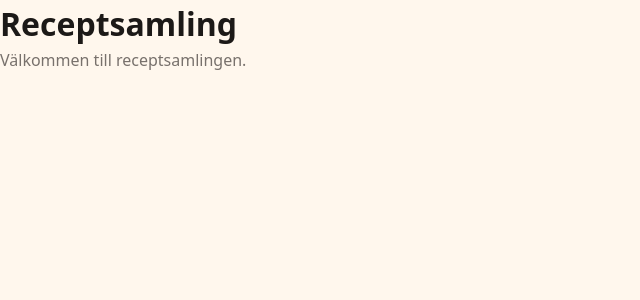
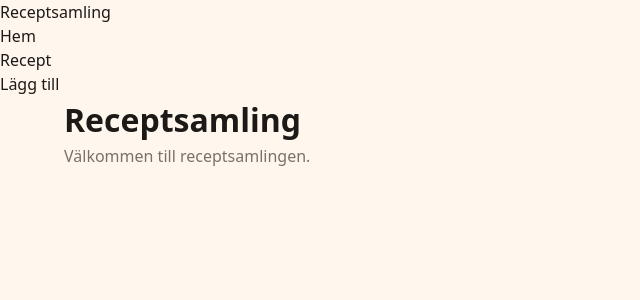
Before and after one commit to Peshro96/-Labb-2-React-webbapplikation-med-SCSS, a React (Vite) app in the folder client/: page / in a window 1280 px wide. Shown: the top 300 px of the page, without its empty margins (0-640 px from the left). Built offline with nearby package versions, Linux system fonts and the light colour scheme.

Commit message:
add navbar component

```diff
--- a/client/src/App.tsx
+++ b/client/src/App.tsx
@@ -1,12 +1,17 @@
 import { Routes, Route } from "react-router-dom";
+import Navbar from "./components/Navbar";
 import Home from "./pages/Home";
 import Recipes from "./pages/Recipes";
 import RecipeDetails from "./pages/RecipeDetails";
 import AddRecipe from "./pages/AddRecipe";
 import NotFound from "./pages/NotFound";
 
+// Huvudkomponent, sätter upp routing och layout
 export default function App() {
   return (
+    <>
+      <Navbar />
+      <main className="container">
         <Routes>
           <Route path="/" element={<Home />} />
           <Route path="/recipes" element={<Recipes />} />
@@ -14,5 +19,7 @@ export default function App() {
           <Route path="/add" element={<AddRecipe />} />
           <Route path="*" element={<NotFound />} />
         </Routes>
+      </main>
+    </>
   );
 }
--- /dev/null
+++ b/client/src/components/Navbar.tsx
@@ -0,0 +1,25 @@
+import { NavLink } from "react-router-dom";
+
+// Navigeringsmeny som syns på alla sidor
+export default function Navbar() {
+  return (
+    <nav className="navbar">
+      <div className="navbar__brand">Receptsamling</div>
+
+      <ul className="navbar__links">
+        <li>
+          {/* end-prop behövs för att / inte ska matcha alla URL:er */}
+          <NavLink to="/" end>
+            Hem
+          </NavLink>
+        </li>
+        <li>
+          <NavLink to="/recipes">Recept</NavLink>
+        </li>
+        <li>
+          <NavLink to="/add">Lägg till</NavLink>
+        </li>
+      </ul>
+    </nav>
+  );
+}
```
Lines whose indentation alone changed are shown as unchanged.
